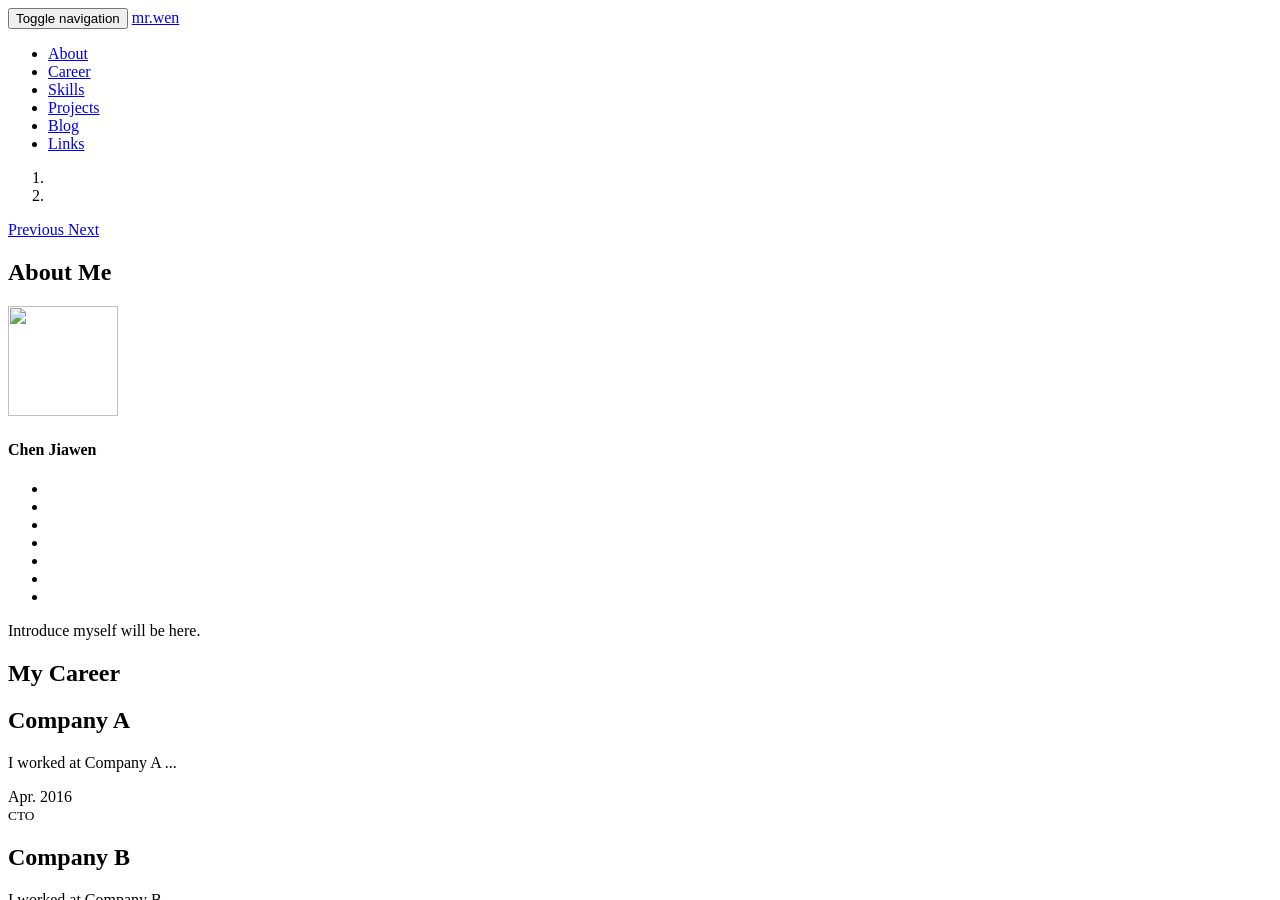
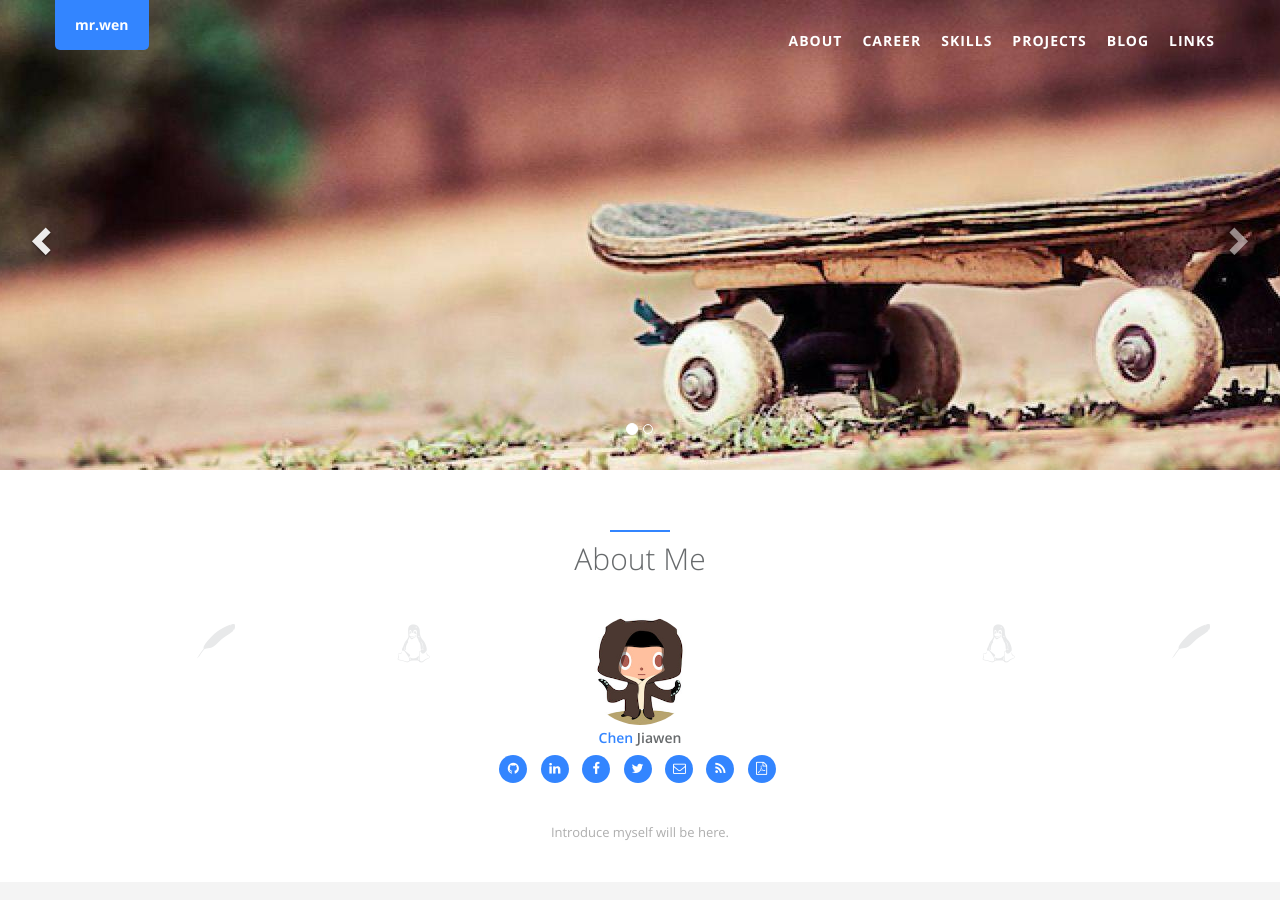
Before and after one commit to MrJiawen/jiawen.github.io, a Jekyll site: the page built from index.html, in a window 1280 px wide and 900 px high. Built offline with Jekyll 4.4.1, drawn with Linux system fonts in a browser that asks for light colours; part of the change alters nothing that is shown.

```diff
--- a/_config.yml
+++ b/_config.yml
@@ -4,7 +4,7 @@
 title: mr.wen
 description:  jiawen blog , welcome to your visit.
 keywords: jiawen,blog,github,gh-pages
-baseurl:  www.cjwme.com # if you have suburl as homepage like '/homepage', please change it to '/homepage' and your repo's name should be 'homepage'
+baseurl:   # if you have suburl as homepage like '/homepage', please change it to '/homepage' and your repo's name should be 'homepage'
 url: http://www.cjwme.com/  # url should be 'http://<github_username>.github.io/homepage' as before
 # url: http://127.0.0.1:4000
 img_path: /static/assets/img/blog  # url should be '/homepage/static/assets/img/blog' as before
```
